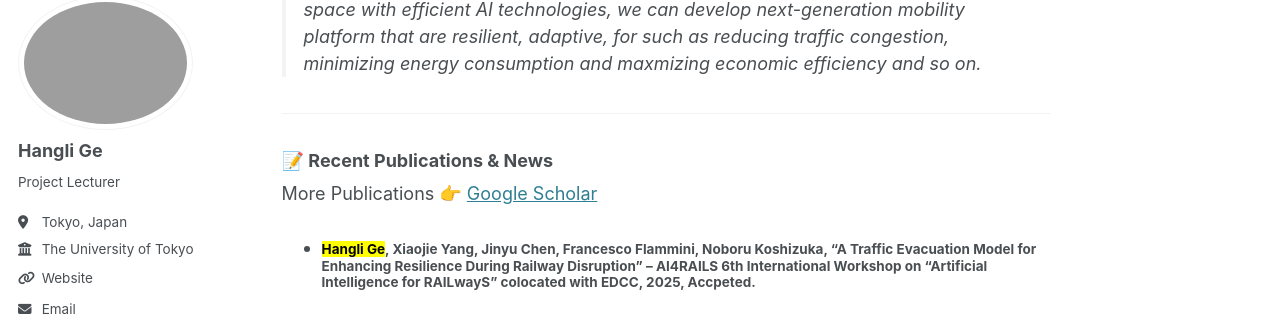
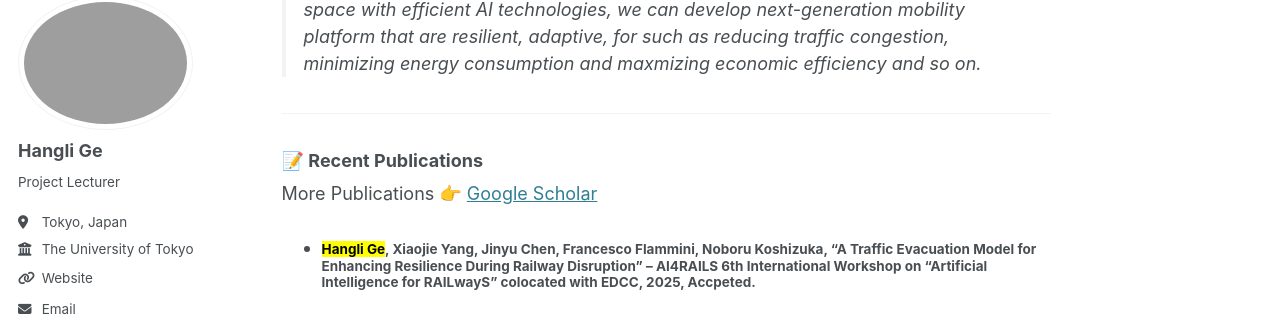
Before and after one commit to christie888/christie888.github.io, a Jekyll site: the page built from _pages/about.md, in a window 1280 px wide and 900 px high, scrolled down 738 px. Shown: the part 110-434 px from the top of the window. Built offline with Jekyll 4.4.1, drawn with Linux system fonts in a browser that asks for light colours; some web fonts are replaced.

Commit message:
Update about.md

```diff
--- a/_pages/about.md
+++ b/_pages/about.md
@@ -30,7 +30,7 @@ As quantum hardware continues to advance, these quantum-based solutions are expe
 
 ---
 
-### 📝 Recent Publications & News
+### 📝 Recent Publications
 More Publications 👉 [Google Scholar](https://scholar.google.com/citations?user=8lFqJGMAAAAJ&hl=en)
 * #####  <mark>Hangli Ge</mark>, Xiaojie Yang, Jinyu Chen, Francesco Flammini, Noboru Koshizuka, **"A Traffic Evacuation Model for Enhancing Resilience During Railway Disruption"** – AI4RAILS 6th International Workshop on “Artificial Intelligence for RAILwayS” colocated with EDCC, 2025, Accpeted.
 * ##### Xiaojie Yang,  <mark>Hangli Ge</mark>, Jiawei Wang, Zipei Fan, Renhe Jiang, Ryosuke Shibasaki, Noboru Koshizuka, **"CausalMob: Causally Predicting Human Mobility with LLMs-derived Human Intentions toward Public Events"**, - 2025, 31st SIGKDD Conference on Knowledge Discovery and Data Mining, [Video](https://www.youtube.com/watch?app=desktop&v=IcIBC8BZ45Y&ab_channel=AssociationforComputingMachinery%28ACM%29)
```
